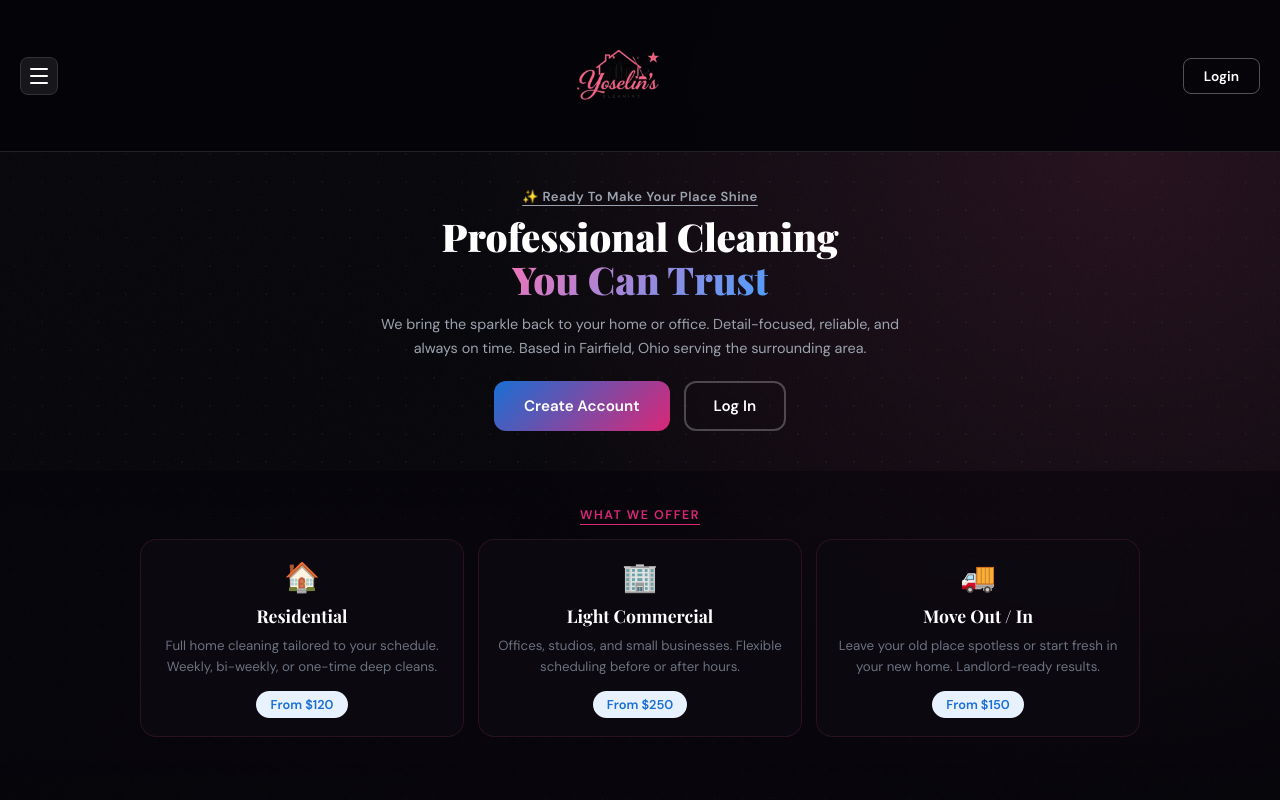
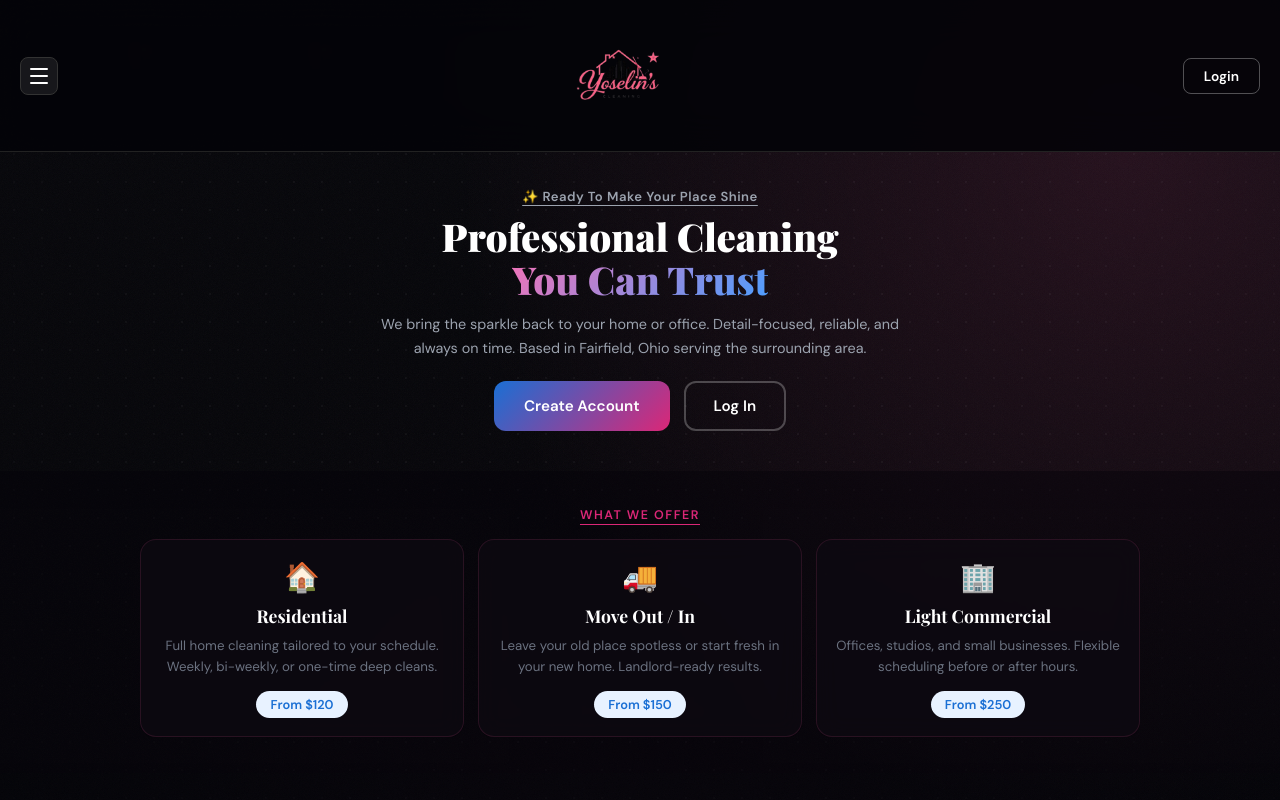
Before and after one commit to pgyb41494-create/yoselin-cleaning, a Next.js app: page / in a window 1280 px wide. Shown: the top 800 px of the page. Built offline with nearby package versions, Linux system fonts and the light colour scheme; no server answers; the database is empty.

Commit message:
Update page.js

```diff
--- a/app/page.js
+++ b/app/page.js
@@ -234,16 +234,16 @@ export default function HomePage() {
             <div className="hsc-price">From $120</div>
           </div>
           <div className="hp-service-card">
+            <div className="hsc-icon">🚚</div>
+            <h3>Move Out / In</h3>
+            <p>Leave your old place spotless or start fresh in your new home. Landlord-ready results.</p>
+            <div className="hsc-price">From $150</div>
+          </div>
+          <div className="hp-service-card">
             <div className="hsc-icon">🏢</div>
             <h3>Light Commercial</h3>
             <p>Offices, studios, and small businesses. Flexible scheduling before or after hours.</p>
             <div className="hsc-price">From $250</div>
-          </div>
-          <div className="hp-service-card">
-            <div className="hsc-icon">🚚</div>
-            <h3>Move Out / In</h3>
-            <p>Leave your old place spotless or start fresh in your new home. Landlord-ready results.</p>
-            <div className="hsc-price">From $150</div>
           </div>
         </div>
       </section>
```
